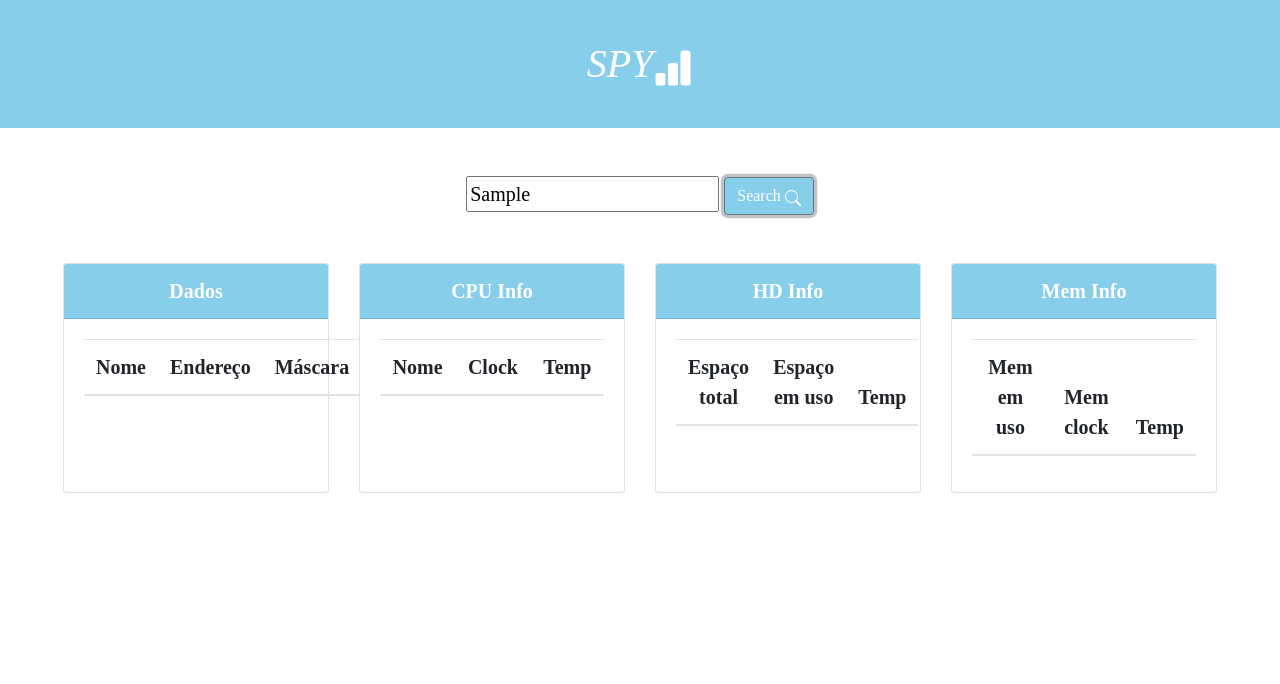
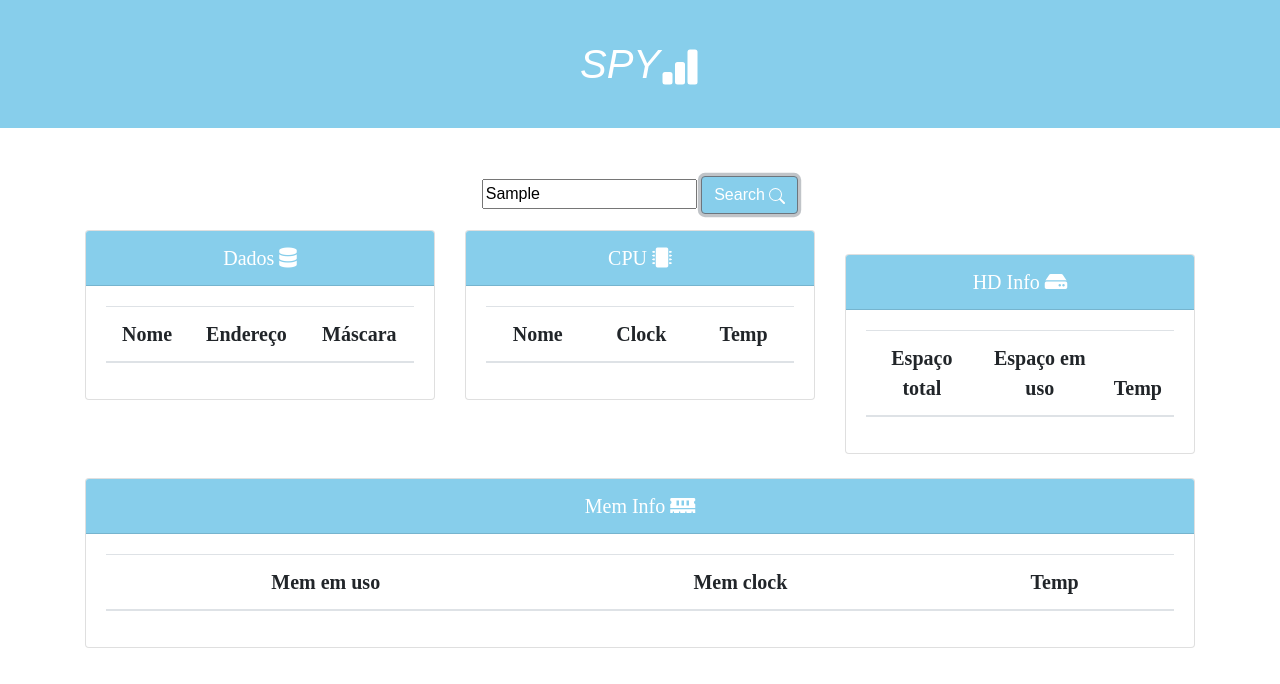
Before and after one commit to viniciusaccioly/spy, a plain HTML site: page front/index.html in a window 1280 px wide. Both pictures are taken after typing "Sample" into the empty fields and a click on the button "Search". Drawn offline with nearby package versions, Linux system fonts and the light colour scheme.

Commit message:
Funcional

```diff
--- a/front/index.html
+++ b/front/index.html
@@ -10,34 +10,42 @@
     <link rel="stylesheet" href="https://stackpath.bootstrapcdn.com/bootstrap/4.3.1/css/bootstrap.min.css"
         integrity="sha384-ggOyR0iXCbMQv3Xipma34MD+dH/1fQ784/j6cY/iJTQUOhcWr7x9JvoRxT2MZw1T" crossorigin="anonymous">
     <link rel="stylesheet" type="text/css" href="style.css">
+    <link href="https://fonts.googleapis.com/css2?family=Prompt:wght@500&family=Staatliches&display=swap"
+        rel="stylesheet">
+        <link rel="stylesheet" href="https://use.fontawesome.com/releases/v5.15.1/css/all.css" integrity="sha384-vp86vTRFVJgpjF9jiIGPEEqYqlDwgyBgEF109VFjmqGmIY/Y4HV4d3Gp2irVfcrp" crossorigin="anonymous">
+
     <title>SPY</title>
 </head>
 
 <body>
-  <main class="">
     <div>
-      <!-- <h1 class="text-center text-white" style="background-color: skyblue;padding: 1em;">SPY</h1>
- -->
-      <h1 class="font-italic">SPY<svg width="1em" height="1em" viewBox="0 0 16 16" class="bi bi-bar-chart-fill" fill="currentColor" xmlns="http://www.w3.org/2000/svg">
-        <rect width="4" height="5" x="1" y="10" rx="1"/>
-        <rect width="4" height="9" x="6" y="6" rx="1"/>
-        <rect width="4" height="14" x="11" y="1" rx="1"/>
+        <h1 class="font-italic">SPY<svg width="1em" height="1em" viewBox="0 0 16 16" class="bi bi-bar-chart-fill"
+                fill="currentColor" xmlns="http://www.w3.org/2000/svg">
+                <rect width="4" height="5" x="1" y="10" rx="1" />
+                <rect width="4" height="9" x="6" y="6" rx="1" />
+                <rect width="4" height="14" x="11" y="1" rx="1" />
             </svg></h1>
     </div>
+
     <div class="form-group mt-5 text-center">
         <input type="text" id="pesquisaIP" placeholder="IP">
-      <!--<input type="button" class="btn btn-secondary" id="searchbtn" value="Search" style="background-color: skyblue;">-->
-      <button type="submit" class="btn btn-secondary" id="searchbtn" style="background-color: skyblue;">Search <svg width="1em" height="1em" viewBox="0 0 16 16" class="bi bi-search" fill="currentColor" xmlns="http://www.w3.org/2000/svg">
-        <path fill-rule="evenodd" d="M10.442 10.442a1 1 0 0 1 1.415 0l3.85 3.85a1 1 0 0 1-1.414 1.415l-3.85-3.85a1 1 0 0 1 0-1.415z"/>
-        <path fill-rule="evenodd" d="M6.5 12a5.5 5.5 0 1 0 0-11 5.5 5.5 0 0 0 0 11zM13 6.5a6.5 6.5 0 1 1-13 0 6.5 6.5 0 0 1 13 0z"/>
+        <button type="submit" class="btn btn-secondary" id="searchbtn" style="background-color: skyblue;">Search <svg
+                width="1em" height="1em" viewBox="0 0 16 16" class="bi bi-search" fill="currentColor"
+                xmlns="http://www.w3.org/2000/svg">
+                <path fill-rule="evenodd"
+                    d="M10.442 10.442a1 1 0 0 1 1.415 0l3.85 3.85a1 1 0 0 1-1.414 1.415l-3.85-3.85a1 1 0 0 1 0-1.415z" />
+                <path fill-rule="evenodd"
+                    d="M6.5 12a5.5 5.5 0 1 0 0-11 5.5 5.5 0 0 0 0 11zM13 6.5a6.5 6.5 0 1 1-13 0 6.5 6.5 0 0 1 13 0z" />
             </svg></button>
     </div>
-    <div class="card-deck mx-5 mt-5" id="hide">
-      <div class="card text-center font-weight-bold text-center">
+
+    <main class="container">
+        <div class="row" id="hide">
+            <div class="col">
+                <div class="card">
                     <div class="card-header" id="Dados">
-          Dados
+                        Dados <i class="fas fa-database"></i>
                     </div>
-
                     <div class="card-body">
                         <table class="table table-dados">
                             <thead>
@@ -51,11 +59,11 @@
                         </table>
                     </div>
                 </div>
-
-
-      <div class="card text-center font-weight-bold text-center">
-        <div class="card-header" id="CpuInfo" >
-          CPU Info
+            </div>
+            <div class="col">
+                <div class="card">
+                    <div class="card-header" id="CpuInfo">
+                        CPU <i class="fas fa-microchip"></i>
                     </div>
                     <div class="card-body">
                         <table class="table table-cpu">
@@ -70,10 +78,11 @@
                         </table>
                     </div>
                 </div>
-
-      <div class="card text-center font-weight-bold text-center">
+            </div>
+            <div class="col mt-4">
+                <div class="card">
                     <div class="card-header" id="HdInfo">
-          HD Info
+                        HD Info <i class="fas fa-hdd"></i>
                     </div>
                     <div class="card-body">
                         <table class="table table-hd">
@@ -88,10 +97,12 @@
                         </table>
                     </div>
                 </div>
-
-      <div class="card text-center font-weight-bold text-center">
+            </div>
+            <div class="col mt-4">
+                <div class="card">
                     <div class="card-header" id="MemInfo">
                         Mem Info
+                        <i class="fas fa-memory"></i>
                     </div>
                     <div class="card-body">
                         <table class="table table-mem">
@@ -106,7 +117,10 @@
                         </table>
                     </div>
                 </div>
+            </div>
+        </div>
     </main>
+</body>
 
 <!-- Optional JavaScript -->
 <!-- jQuery first, then Popper.js, then Bootstrap JS -->
--- a/front/style.css
+++ b/front/style.css
@@ -1,6 +1,6 @@
 body {
     font-family: sans-serif;
-  }
+}
 
 h1 {
     text-align: center;
@@ -12,8 +12,6 @@ h1 {
     color: white;
     background-color: skyblue;
     text-align: center;
-
-
 }
 
 .table {
```
Also changed, not shown: front/script.js (line endings or trailing spaces). Lines whose indentation alone changed are shown as unchanged.
